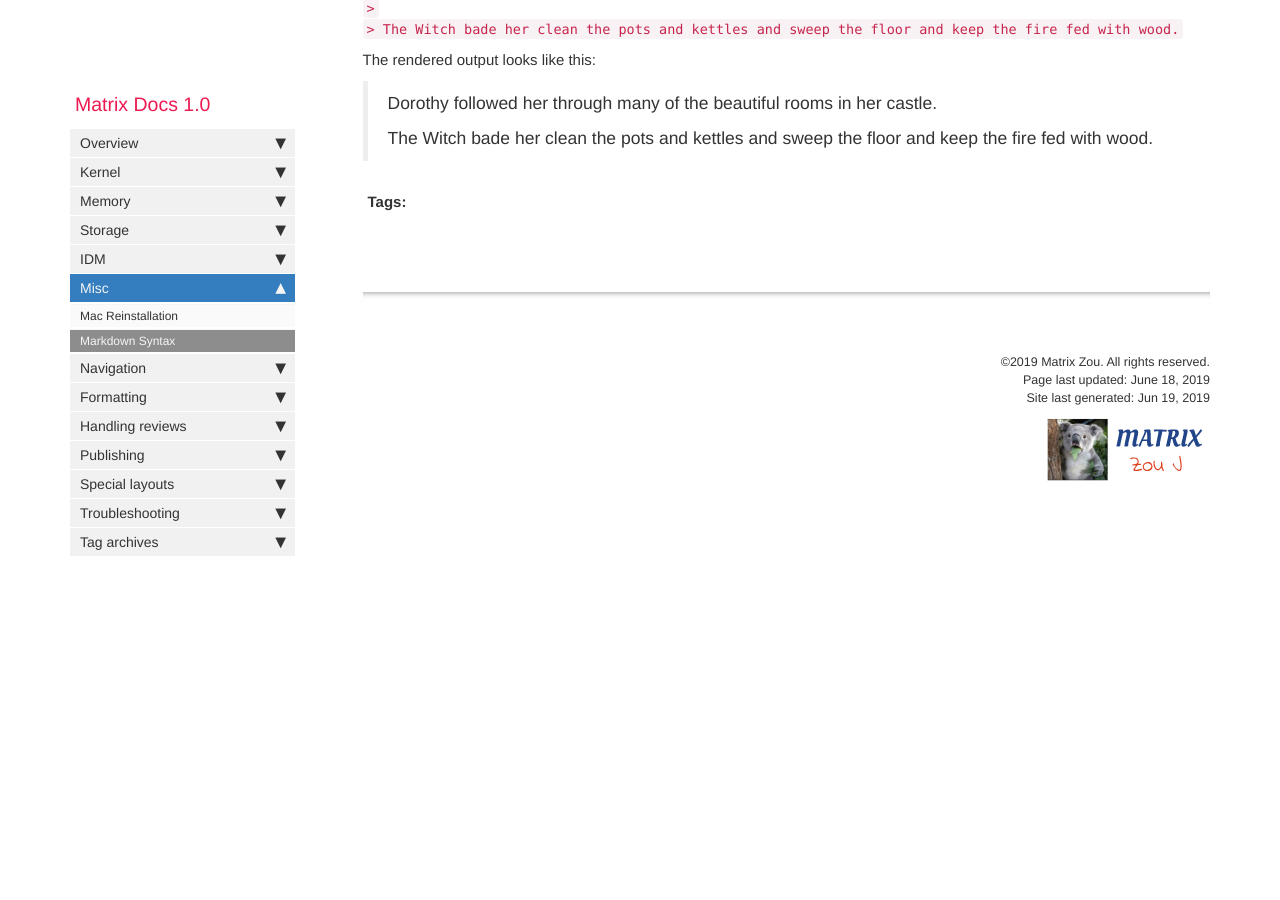
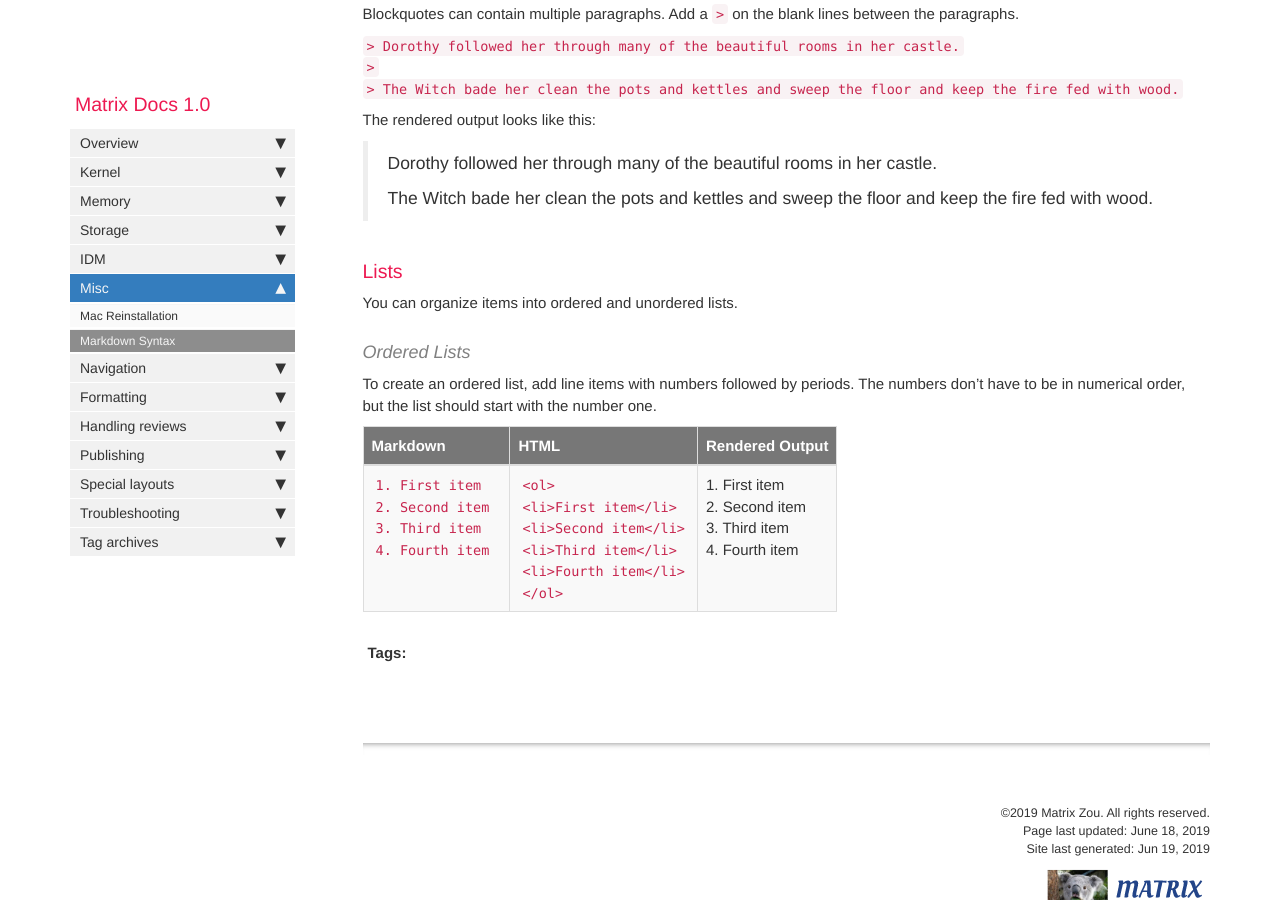
Before and after one commit to matrixzj/documentations, a Jekyll site: the page built from pages/misc/misc_markdown.md, in a window 1280 px wide and 900 px high, scrolled down 2730 px. Built offline with Jekyll 4.4.1, drawn with Linux system fonts in a browser that asks for light colours; comment, search, counter and statistics services are not loaded; before the commit the page ends 3283 px from its top, so only the background shows below that.

Commit message:
There are 1 files have been modified at 2019-06-19 02:21:08 . 	-rw-r--r-- 1 jzou ops 5261 Jun 19 02:21 pages/misc/misc_markdown.md No files have been added. No files have been deleted. No file type has been changed.

```diff
--- a/pages/misc/misc_markdown.md
+++ b/pages/misc/misc_markdown.md
@@ -86,6 +86,17 @@ The rendered output looks like this:
 >
 > The Witch bade her clean the pots and kettles and sweep the floor and keep the fire fed with wood.
 
+### Lists
 
+You can organize items into ordered and unordered lists.
+
+#### Ordered Lists
+
+To create an ordered list, add line items with numbers followed by periods. The numbers don’t have to be in numerical order, but the list should start with the number one.
+
+**Markdown** | **HTML** | **Rendered Output**
+------------- | ------------- | -----
+`1. First item`<br>`2. Second item`<br>`3. Third item`<br>`4. Fourth item ` | `<ol>`<br>`<li>First item</li>`<br>`<li>Second item</li>`<br>`<li>Third item</li>`<br>`<li>Fourth item</li>`<br>`</ol> ` | 1. First item<br>2. Second item<br>3. Third item<br>4. Fourth item
+{: .table-bordered }
 
 {% include links.html %}
```
